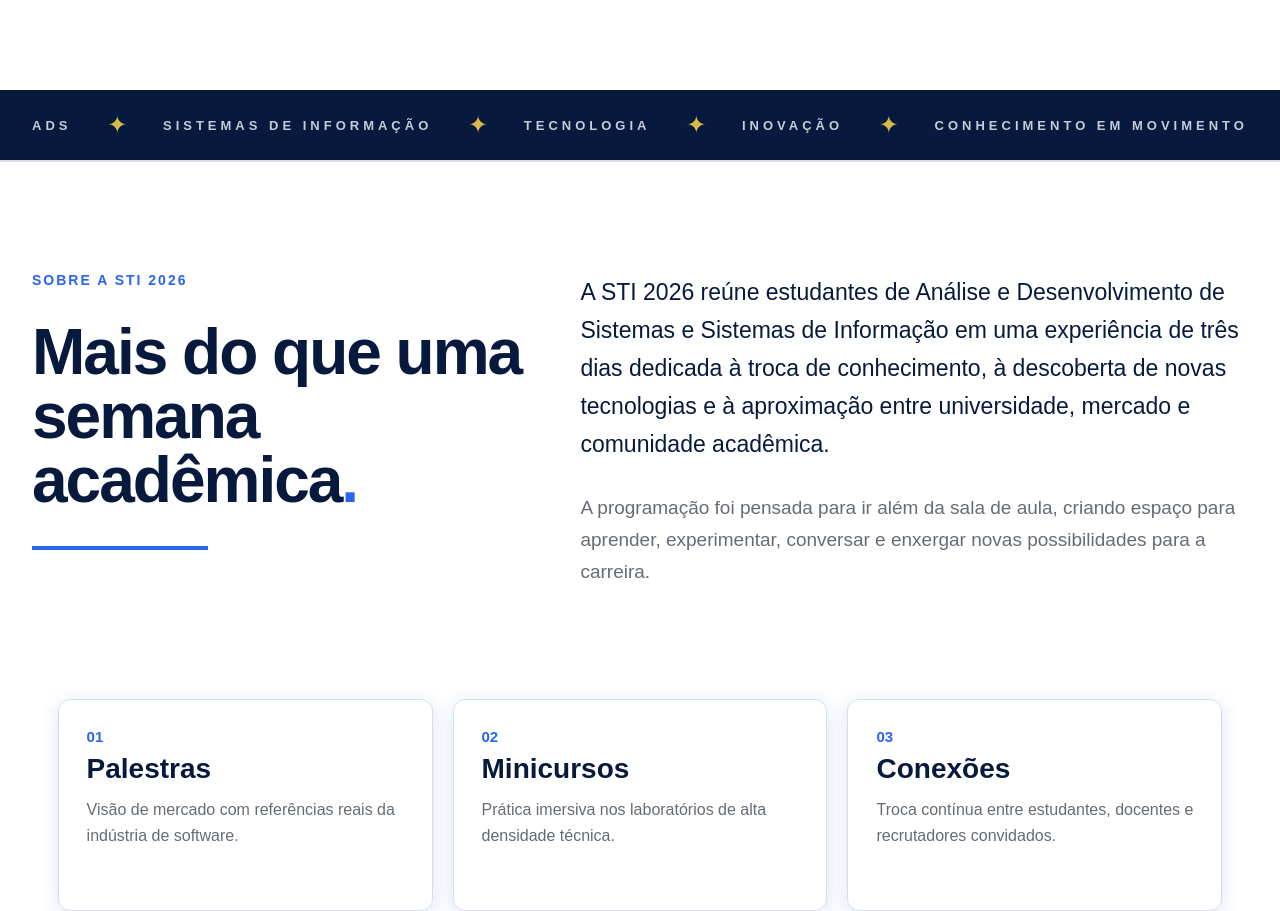
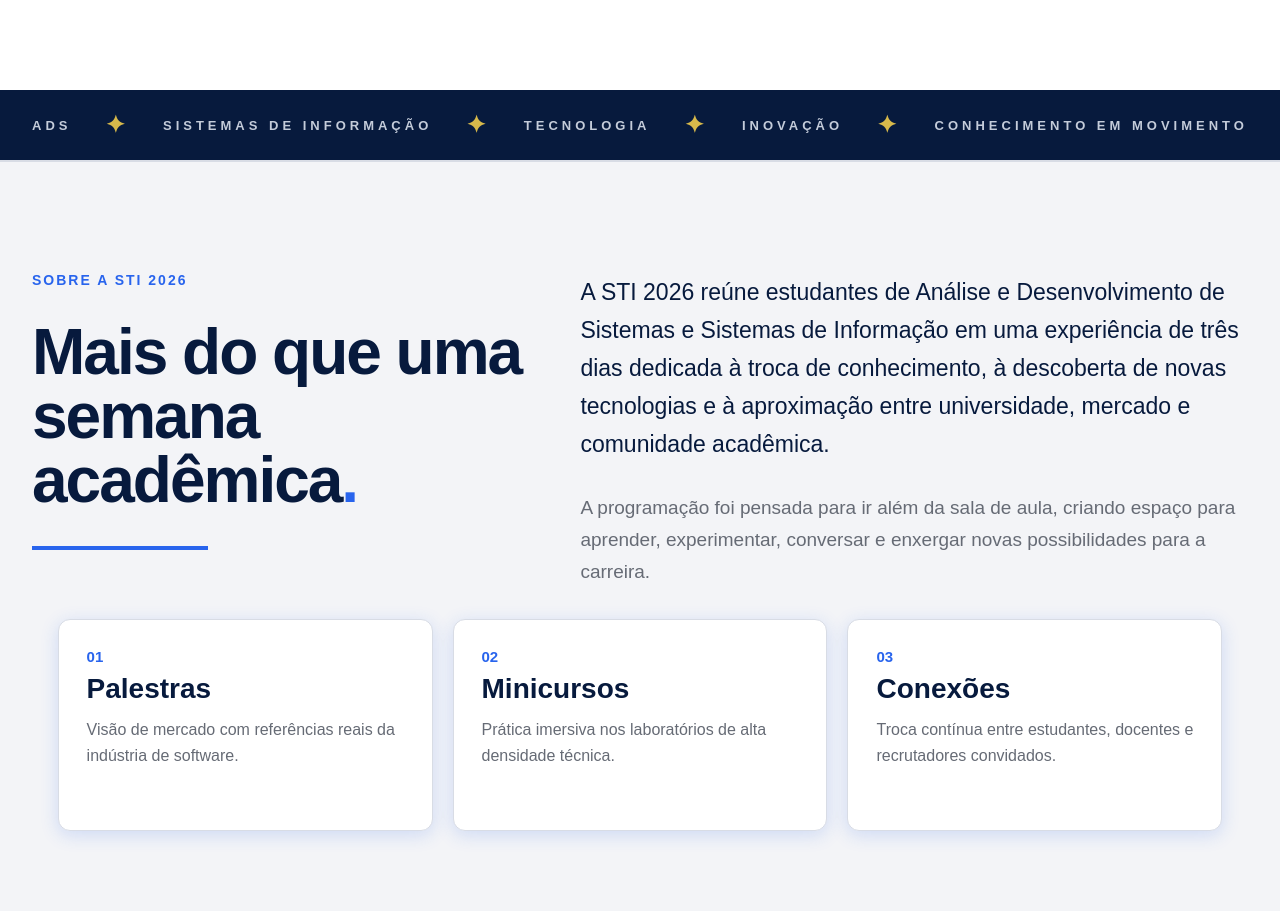
Before and after one commit to Arthurkd/SITE-1, a plain HTML site: page TRABALHO/index.html in a window 1280 px wide. Shown: the part 808-1719 px from the top of the page. Drawn offline with Linux system fonts and the light colour scheme.

Commit message:
Correcoes e Organizao: 1

```diff
--- a/TRABALHO/CSS/style.css
+++ b/TRABALHO/CSS/style.css
@@ -12,6 +12,7 @@
   --azul-acinzentado: #c4ccda;
   --ouro: #d7b94b;
   --border: #d8dce5;
+  --background: #f3f4f7;
 
 }
 
@@ -75,6 +76,8 @@ body {
   color: var(--azul);
 }
 
+/* --- */
+
 .hero {
   max-width: 1500px;
   min-height: 790px;
@@ -92,7 +95,7 @@ body {
   z-index: 2;
 }
 
-.one {
+.h2um {
   color: var(--azul-escuro);
   font-size: clamp(52px, 6vw, 91px);
   line-height: 1.03;
@@ -100,7 +103,7 @@ body {
   font-weight: 800;
 }
 
-.one span {
+.h2um span {
   color: var(--azul);
 }
 
@@ -113,13 +116,13 @@ body {
 }
 
 .botao {
+  color: var(--branco);
+  background: var(--azul);
   display: inline-flex;
   align-items: center;
   gap: 12px;
   margin-top: 36px;
   padding: 19px 31px;
-  color: var(--branco);
-  background: var(--azul);
   border-radius: 9px;
   font-size: 15px;
   font-weight: 700;
@@ -184,18 +187,18 @@ body {
 
 /* --- */
 
-.down1 {
+.cont1 {
   width: min(1420px, 95%);
   margin: 0 auto;
 }
 
 .bar {
-  width: 100%;
   background: var(--azul-escuro);
   border-bottom: 2px solid var(--border);
+  width: 100%;
 }
 
-.nav {
+.divbar {
   min-height: 70px;
   display: flex;
   align-items: center;
@@ -203,7 +206,7 @@ body {
   gap: 22px;
 }
 
-.nav a {
+.divbar p {
   color: var(--azul-acinzentado);
   text-decoration: none;
   text-transform: uppercase;
@@ -214,18 +217,15 @@ body {
   transition: color 0.2s ease;
 }
 
-.nav a:hover {
-  color: var(--branco);
-}
-
 .separ {
   color: var(--ouro);
   font-size: 24px;
 }
 
-/* colocar outro tom de branco no fundo */
+/* --- */
 
-.d1 {
+.baixo1 {
+  background: var(--background);
   padding-top: 110px;
   padding-bottom: 80px;
 }
@@ -238,31 +238,31 @@ body {
 }
 
 .sub-title {
+  color: var(--azul);
   margin-bottom: 32px;
-  color: var(--azul);
   text-transform: uppercase;
   letter-spacing: 2px;
   font-size: 14px;
   font-weight: 700;
 }
 
-.two {
+.h2dois {
+  color: var(--azul-escuro);
   max-width: 590px;
-  color: var(--azul-escuro);
   font-size: clamp(42px, 5vw, 68px);
   line-height: 1;
   letter-spacing: -2px;
 }
 
-.two span {
+.h2dois span {
   color: var(--azul);
 }
 
 .blue-line {
+  background: var(--azul);
   width: 176px;
   height: 4px;
   margin-top: 34px;
-  background: var(--azul);
 }
 
 .desc-text {
@@ -276,13 +276,11 @@ body {
 }
 
 .secondary {
+  color: var(--cinza);
   margin-top: 28px;
-  color: var(--cinza);
   font-size: 19px;
   line-height: 1.7;
 }
-
-/* --- */
 
 .cards {
   display: grid;
@@ -292,10 +290,10 @@ body {
 }
 
 .card {
+  background: var(--branco);
+  border: 1px var(--border) solid;
   min-height: 212px;
   padding: 28px;
-  background: var(--white);
-  border: 1px var(--border) solid;
   border-radius: 12px;
   box-shadow: 0 4px 18px rgba(40, 100, 237, 0.18);
   transition: transform 0.2s ease, box-shadow 0.2s ease;
@@ -307,16 +305,16 @@ body {
 }
 
 .number {
+  color: var(--azul);
   display: block;
   margin-bottom: 8px;
-  color: var(--azul);
   font-size: 15px;
   font-weight: 700;
 }
 
 .card h3 {
+  color: var(--azul-escuro);
   margin-bottom: 12px;
-  color: var(--azul-escuro);
   font-size: 28px;
 }
 
--- a/TRABALHO/index.html
+++ b/TRABALHO/index.html
@@ -24,7 +24,7 @@
   <main>
     <section class="hero" id="evento">
       <div class="conteudo">
-        <h2 class="one">Conhecimento<br>em movimento<span>.</span></h2>
+        <h2 class="h2um">Conhecimento<br>em movimento<span>.</span></h2>
 
         <p class="descricao">
           Três dias para descobrir novas ideias, trocar experiências e
@@ -62,25 +62,25 @@
     </section>
 
     <section class="bar">
-      <nav class="nav down1" aria-label="Faixa de navegação">
-        <a href="#">ADS</a>
-        <span class="separ">✦</span>
-        <a href="#">Sistemas de Informação</a>
-        <span class="separ">✦</span>
-        <a href="#">Tecnologia</a>
-        <span class="separ">✦</span>
-        <a href="#">Inovação</a>
-        <span class="separ">✦</span>
-        <a href="#">Conhecimento em movimento</a>
-      </nav>
+      <div class="divbar cont1">
+        <p>ADS</p>
+        <p><span class="separ">✦</span></p>
+        <p>Sistemas de Informação</p>
+        <p><span class="separ">✦</span></p>
+        <p>Tecnologia</p>
+        <p><span class="separ">✦</span></p>
+        <p>Inovação</p>
+        <p><span class="separ">✦</span></p>
+        <p>Conhecimento em movimento</p>
+      </div>
     </section>
 
-      <div class="down1 d1">
+      <section class="baixo1">
 
-        <section id="sobre" class="desc">
+        <div id="sobre" class="desc cont1">
           <div class="desc-title">
             <p class="sub-title">Sobre a STI 2026</p>
-            <h2 class="two">Mais do que uma<br>semana acadêmica<span>.</span></h2>
+            <h2 class="h2dois">Mais do que uma<br>semana acadêmica<span>.</span></h2>
             <div class="blue-line"></div>
           </div>
 
@@ -97,11 +97,9 @@
               para a carreira.
             </p>
           </div>
-        </section>
-
         </div>
 
-    <section class="cards" aria-label="Atividades do evento"> <!-- definir os ids-->
+        <div class="cards" aria-label="Atividades do evento"> <!-- definir os ids-->
 
           <article class="card" id="">
             <span class="number">01</span>
@@ -121,6 +119,8 @@
             <p>Troca contínua entre estudantes, docentes e recrutadores convidados.</p>
           </article>
 
+        </div>
+
       </section>
 
   </main>
```
Lines whose indentation alone changed are shown as unchanged.
